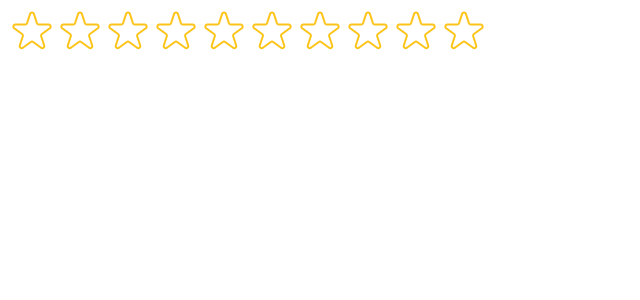
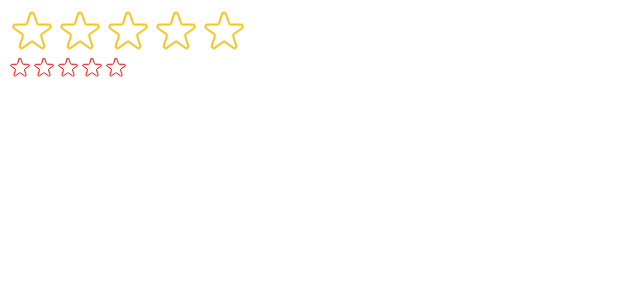
Before and after one commit to EphriamHab/movie-app, a React (Create React App) app: page / in a window 1280 px wide. Shown: the top 300 px of the page, without its empty margins (0-640 px from the left). Built offline with nearby package versions, Linux system fonts and the light colour scheme.

Commit message:
inedex.js

```diff
--- a/src/index.js
+++ b/src/index.js
@@ -9,7 +9,8 @@ const root = ReactDOM.createRoot(document.getElementById('root'));
 root.render(
   <React.StrictMode>
     {/* <App /> */}
-    <StarRating maxRating={10}/>
+    <StarRating maxRating={5} messages={['Terrible','Bad','Okay','Good','Amazing']}/>
+    <StarRating maxRating={5} color='red' size='24' className='test' defaultRating={3}/>
   </React.StrictMode>
 );
 
```
